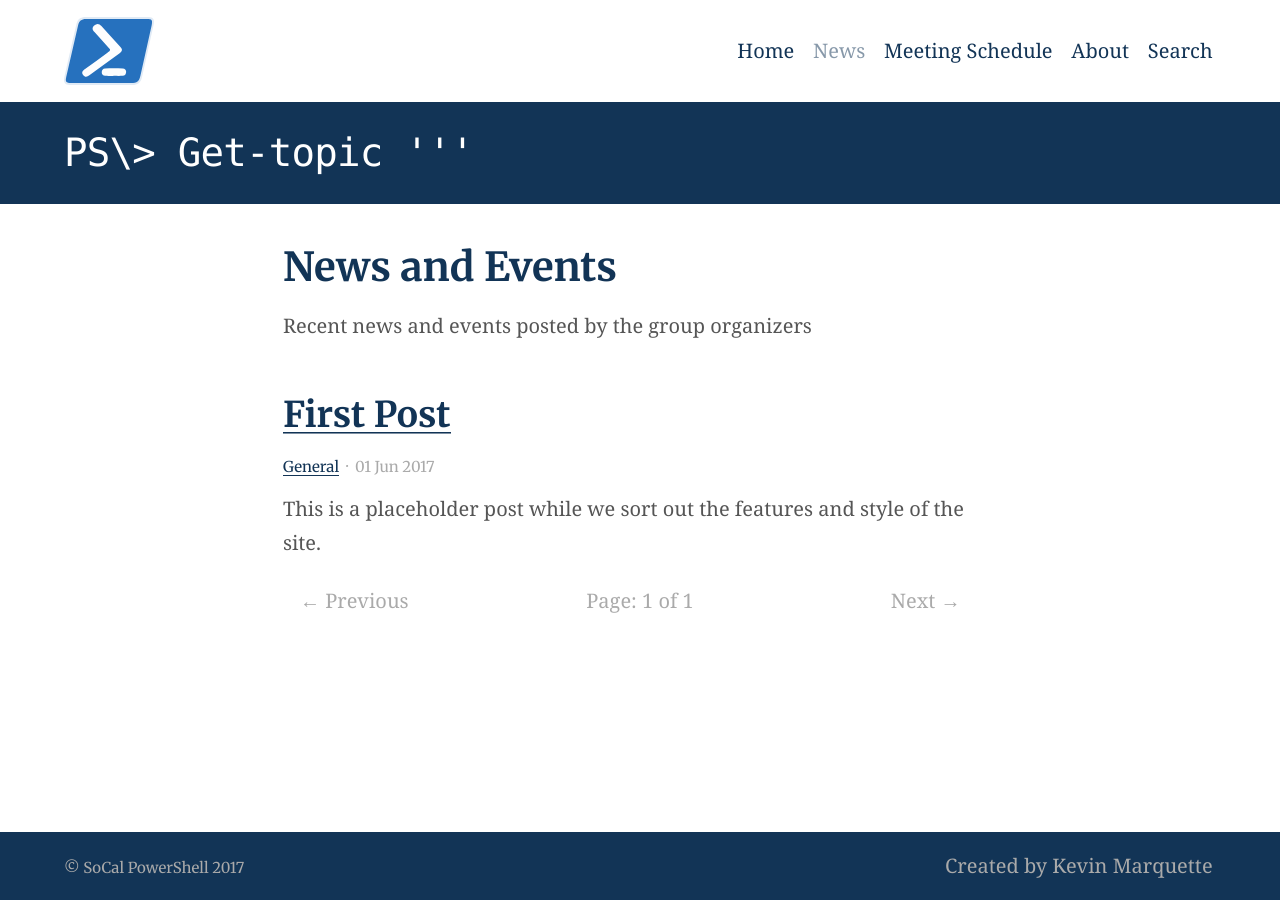
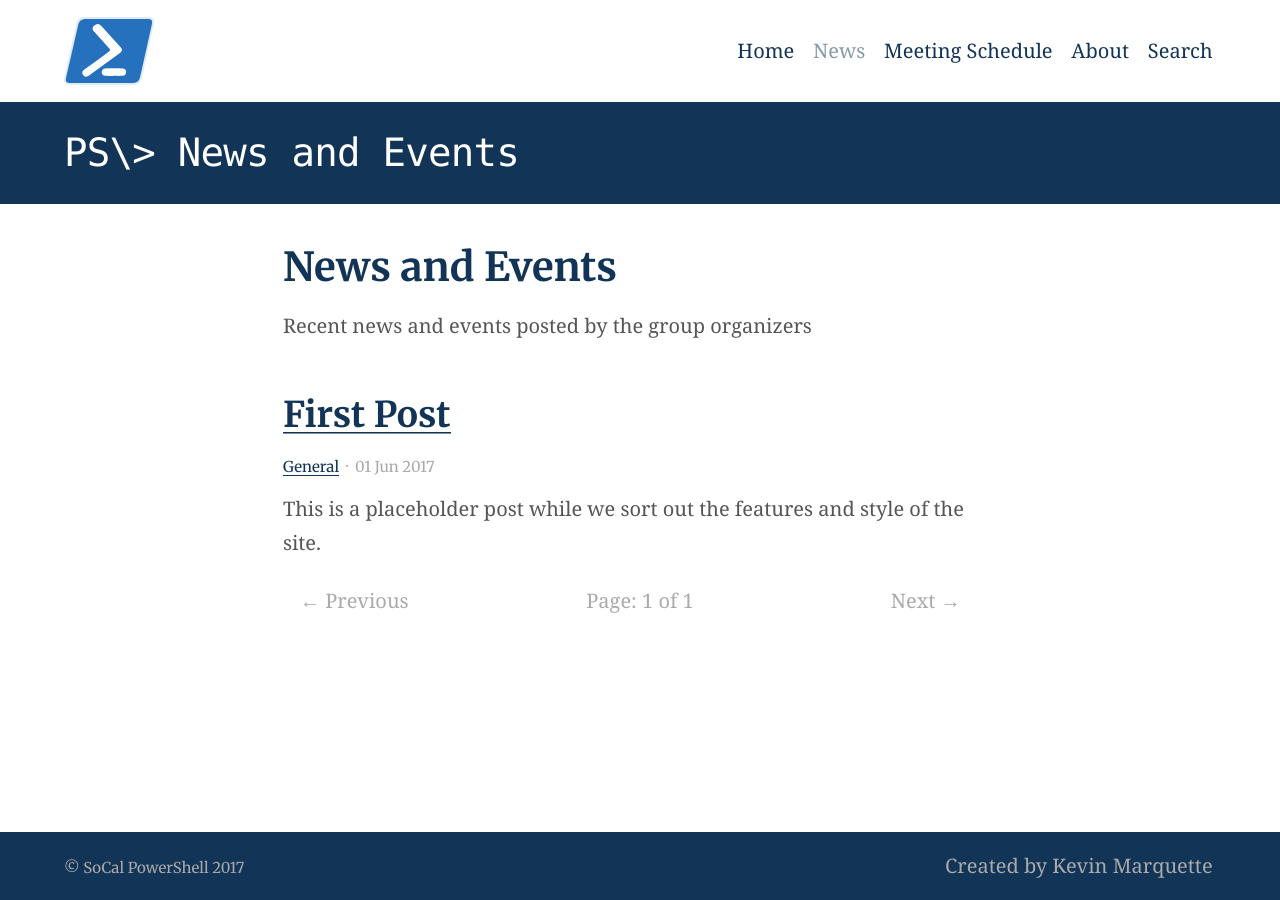
Before and after one commit to SoCalPowerShell/SoCalPowerShell.github.io, a Jekyll site: the page built from blog/index.html, in a window 1280 px wide. Built offline with Jekyll 4.4.1, drawn with Linux system fonts in a browser that asks for light colours; the list of posts is cut into pages by our own code.

```diff
--- a/_config.yml
+++ b/_config.yml
@@ -59,6 +59,7 @@ collections:
     title: News and Events # Needed for Siteleaf
     output: true
     description: "Recent news and events posted by the group organizers" # The post list page content
+    feature_text: News and Events
 
 # 6. Jekyll collections settings
 defaults:
--- a/_includes/site-feature.html
+++ b/_includes/site-feature.html
@@ -12,7 +12,7 @@
       {% if feature_text %}
       PS\> {{ feature_text }}
       {% else %}
-      PS\> Get-topic '{{ page.title }}''
+      PS\> Get-topic '{{ page.title }}'
       {% endif %}
     </div>
 </div>
```
Also changed, not shown: about.md (+1 -1 lines).
